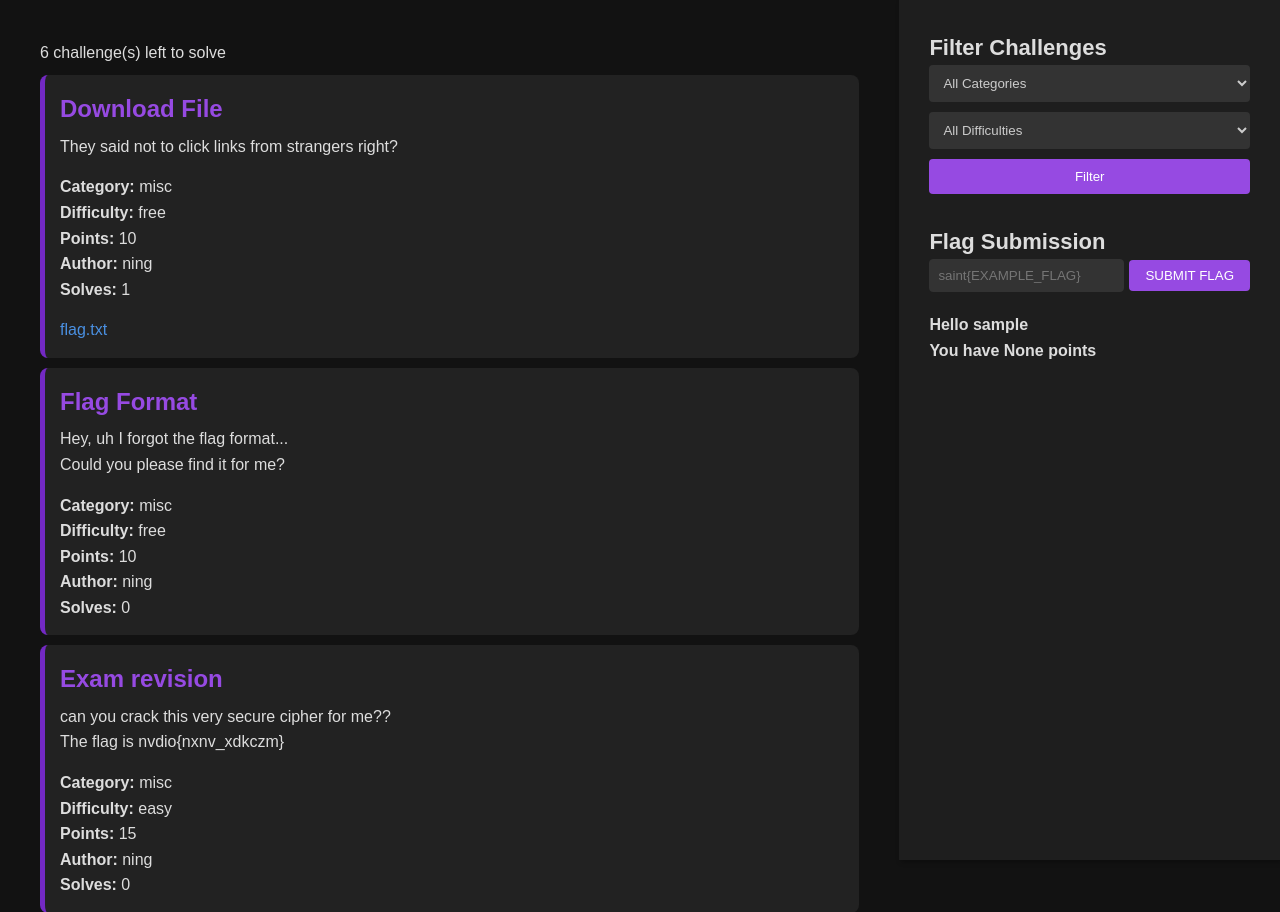
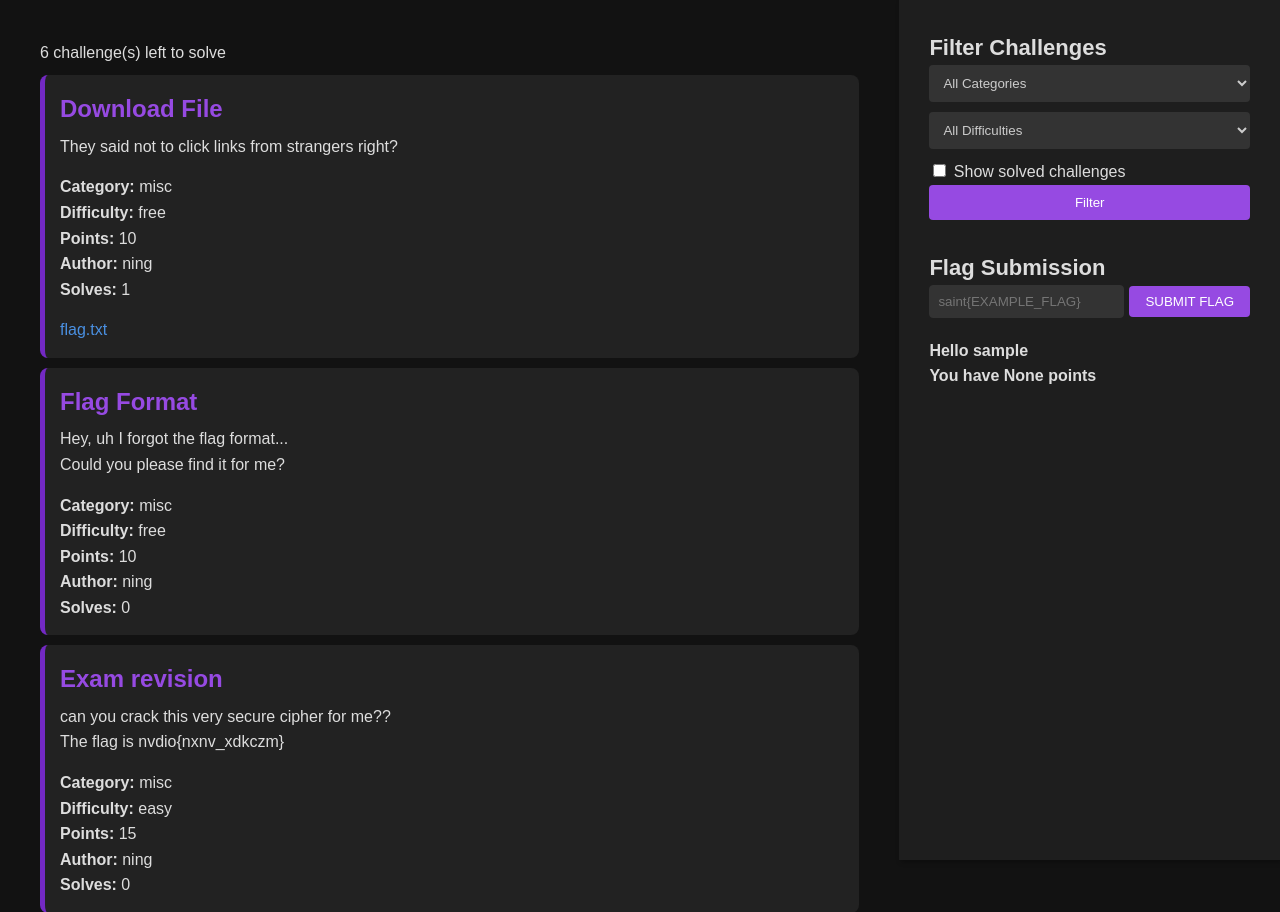
Before and after one commit to SaintNong/SaintCTF, a Flask app: page /challenges in a window 1280 px wide. Shown: the part 138-1050 px from the top of the page. Run offline with Flask 3, Linux system fonts and the light colour scheme; the visitor is signed in with stand-in values (Sample User, id 1); some libraries are stand-ins or nearby versions.

Commit message:
Add capability for user to show solved challenges

```diff
--- a/challenges.py
+++ b/challenges.py
@@ -80,10 +80,6 @@
                     if file_data.get('url') is None:
                         file_data['url'] = f"/downloads/{challenge['folder']}/{file_data['name']}"
 
-    def get_unsolved_challenges(self, user):
-        res = [challenge for challenge in self.challenges if user.username not in challenge['solvers']]
-        return res
-
     def solve_challenge(self, index, user):
         solve = {
             'username': user.username,
--- a/routes.py
+++ b/routes.py
@@ -18,8 +18,7 @@
     @app.route('/challenges')
     @login_required
     def challenges():
-        unsolved_challenges = challenge_manager.get_unsolved_challenges(current_user)
-        return render_template('challenges.html', challenges=unsolved_challenges, user=current_user)
+        return render_template('challenges.html', challenges=challenge_manager.challenges, user=current_user)
 
     @app.route('/rules')
     def rules():
--- a/static/css/styles.css
+++ b/static/css/styles.css
@@ -260,6 +260,13 @@
     border-left: 5px solid #7329c4; /* Stylish left border */
 }
 
+#challenge-list .challenge[data-solved] {
+    border-color: #339900;
+}
+
+#challenge-list .challenge[data-solved] h2 {
+    color: darkgrey;
+}
 
 
 
--- a/templates/challenges.html
+++ b/templates/challenges.html
@@ -90,13 +90,15 @@
 
                 const selectedCategory = $('[name="category"]').val();
                 const selectedDifficulty = $('[name="difficulty"]').val();
+                const showSolved = $('[name="solved"]').prop('checked');
 
                 $('.challenge').each(function () {
                     const challenge = $(this);
                     const matchesCategory = selectedCategory === "" || challenge.data('category') === selectedCategory;
                     const matchesDifficulty = selectedDifficulty === "" || challenge.data('difficulty') === selectedDifficulty;
+                    const matchesUnsolved = challenge.data('solved') === undefined;
 
-                    if (matchesCategory && matchesDifficulty) {
+                    if (matchesCategory && matchesDifficulty && (matchesUnsolved || showSolved)) {
                         challenge.show();
                     } else {
                         challenge.hide();
@@ -131,6 +133,10 @@
                 <option value="medium">medium</option>
                 <option value="hard">hard</option>
             </select>
+            <div>
+                <input type="checkbox" name="solved" id="solved" />
+                <label for="solved">Show solved challenges</label>
+            </div>
             <input type="submit" value="Filter">
         </form>
 
@@ -153,7 +159,11 @@
 
         {% for challenge in challenges %}
             <article class="challenge" data-category="{{ challenge.category }}"
-                     data-difficulty="{{ challenge.difficulty }}">
+                     data-difficulty="{{ challenge.difficulty }}"
+                     {% if current_user.username in challenge.solvers %}
+                         data-solved style="display: none;"
+                     {% endif %}
+                 >
                 <!-- Challenge info -->
                 <h2>{{ challenge.name }}</h2>
                 <p class="description"> {{ challenge.description | safe }} </p>
```
